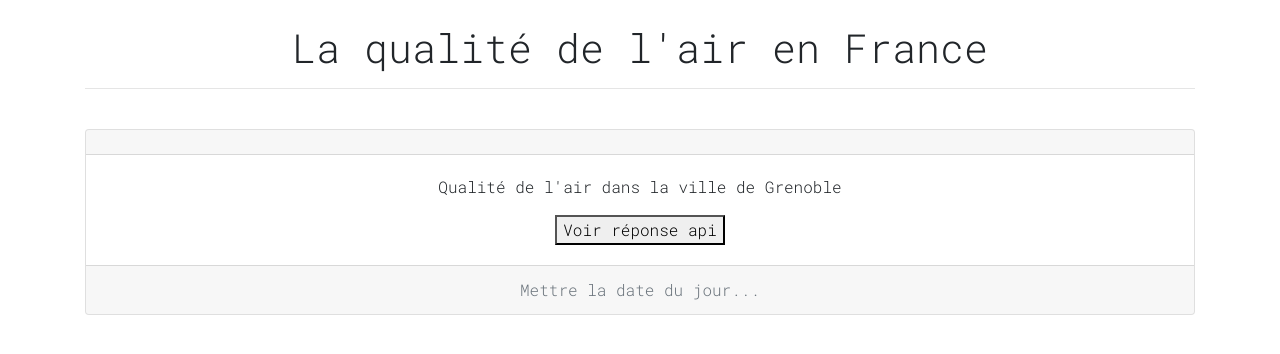
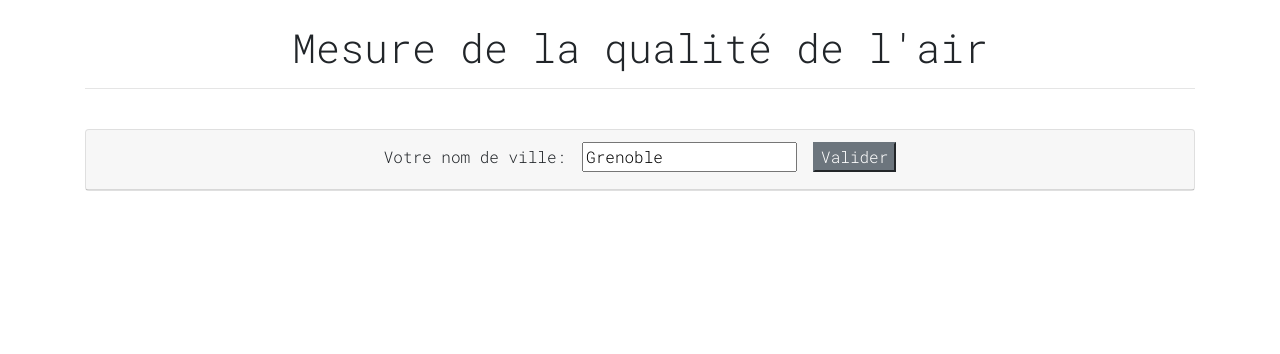
Before and after one commit to PapaSARR/qualite-de-lair, an Angular app: page / in a window 1280 px wide. Shown: the top 354 px of the page. Built offline with nearby package versions, Linux system fonts and the light colour scheme.

Commit message:
Ajout d'un service pour la récupération des données de l'api via http, création du formulaire de recherche et affichage de la valeur aqi

```diff
--- a/src/app/qualite-air/qualite-air.component.html
+++ b/src/app/qualite-air/qualite-air.component.html
@@ -1,4 +1,4 @@
-<h1 class="text-center">La qualité de l'air en France</h1>
+<h1 class="text-center">Mesure de la qualité de l'air</h1>
 <hr/><br/>
 <div class="card text-center">
   <div class="card-header">
@@ -9,14 +9,49 @@
     </option>
     </select>
     -->
+    <form [formGroup]="checkoutForm" (ngSubmit)="onSubmit()">
+
+      <div>
+        <label for="ville" class="mr-3">
+          Votre nom de ville:
+        </label>
+        <input id="ville" type="text" formControlName="ville" class="mr-3">
+        <button class="button btn-secondary" type="submit">Valider</button>
+      </div>
+
+    </form>
   </div>
-  <div class="card-body">
-    <div >
-       <p>Qualité de l'air dans la ville de {{choix}}</p>
-        <button (click)="getCountries()">Voir réponse api</button>
+  <div class="card-body" *ngIf="api_response">
+    <div *ngIf="api_response.status==='ok'; else elseBlock">
+      <h4>{{api_response.data.city.name}}</h4>
+      <br/>
+      <p>Valeur AQI: <strong>{{api_response.data.aqi}}</strong></p>
+      <!--
+      //Informations détaillées
+      <div *ngIf="api_response.data.aqi<51">
+
+      </div>
+      <div *ngIf="(api_response.data.aqi==51 || api_response.data.aqi>51) && api_response.data.aqi<101">
+
+      </div>
+      <div *ngIf="(api_response.data.aqi==101 || api_response.data.aqi>101 ) && api_response.data.aqi<151">
+
+      </div>
+
+      <div *ngIf="(api_response.data.aqi==151 || api_response.data.aqi>151 ) && api_response.data.aqi<201">
+
+      </div>
+      <div *ngIf="(api_response.data.aqi==201 || api_response.data.aqi>201 ) && api_response.data.aqi<301">
+
+      </div>
+      <div *ngIf="api_response.data.aqi>300">
+
+      </div>
+      -->
     </div>
+    <ng-template #elseBlock>Désolé, pas de station dans la ville de {{choix}}</ng-template>
   </div>
-  <div class="card-footer text-muted">
-    Mettre la date du jour...
+  <div class="card-footer text-muted" *ngIf="api_response?.status==='ok'">
+    {{date | date: 'dd/MM/yyyy'}} à {{date | date : 'hh:mm'}}
   </div>
 </div>
--- a/src/app/qualite-air/qualite-air.component.ts
+++ b/src/app/qualite-air/qualite-air.component.ts
@@ -1,5 +1,6 @@
 import { Component, OnInit } from '@angular/core';
 import {QualiteAirService} from '../services/qualite-air.service';
+import {FormBuilder} from '@angular/forms';
 
 @Component({
   selector: 'app-qualite-air',
@@ -8,20 +9,31 @@ import {QualiteAirService} from '../services/qualite-air.service';
 })
 export class QualiteAirComponent implements OnInit {
   title = 'qualite-air-app';
-  choix: string = 'Grenoble';
-  countries: Object = {};
-
-  constructor(private aqiService: QualiteAirService) { }
+  api_response: any;
+  date: number = Date.now();
+  choix: string = '';
+  checkoutForm = this.formBuilder.group({
+    ville: 'Grenoble'
+  });
+  constructor(private aqiService: QualiteAirService,  private formBuilder: FormBuilder) { }
 
   ngOnInit(): void {
 
   }
 
+  onSubmit(): void {
+    // Process checkout data here
+    this.choix = this.checkoutForm.value.ville;
+    console.log('Votre choix est ', this.choix);
+    this.getData(this.choix);
+    //this.checkoutForm.reset();
+  }
   //Détails de la qualité de l'air de la région choisie
-  getCountries(){
-    return this.aqiService.countries()
-      .subscribe(resp => {
-        console.log(resp);
+  getData(choix:string){
+    this.aqiService.response(choix)
+      .subscribe((resp: any )=> {
+        this.api_response = resp;
+        console.log(this.api_response);
       });
 
   }
--- a/src/app/services/qualite-air.service.ts
+++ b/src/app/services/qualite-air.service.ts
@@ -6,13 +6,12 @@ import {map, tap} from 'rxjs/operators';
   providedIn: 'root'
 })
 export class QualiteAirService {
-  url: string = "http://api.airvisual.com/v2/";
-  apiKey: string = "3b9e0879-80b0-4bbd-b3f1-fa15f4eabc57";
-
+  url: string = "https://api.waqi.info/feed/";
+  apiKey: string = "c9bfa435faa87a7b56c7e8700d45ed3a5399c4f7";
   constructor(private http: HttpClient) {}
 
-  countries(){
-    return this.http.get(this.url+"countries?key="+this.apiKey)
+  response(choix:string){
+    return this.http.get(this.url+choix+"/?token="+this.apiKey)
   }
 
 }
```
Also changed, not shown: src/app/app.module.ts (+5 -3 lines).
